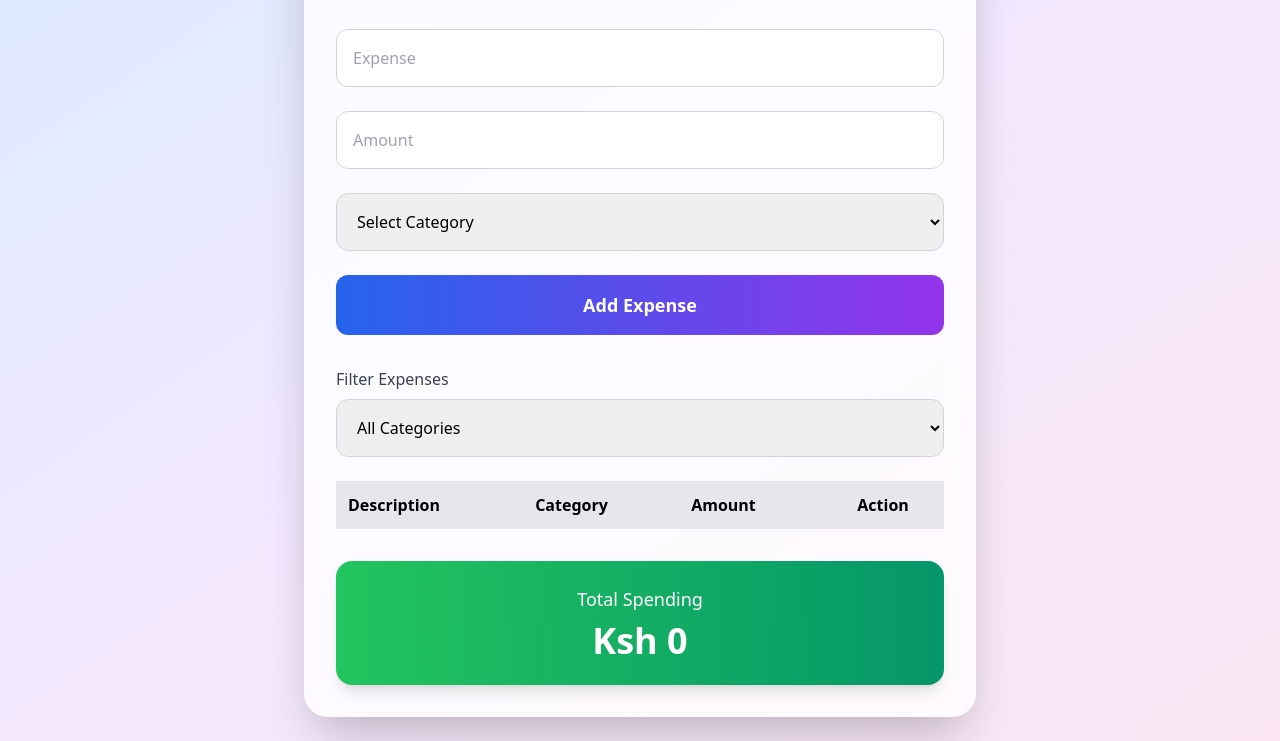
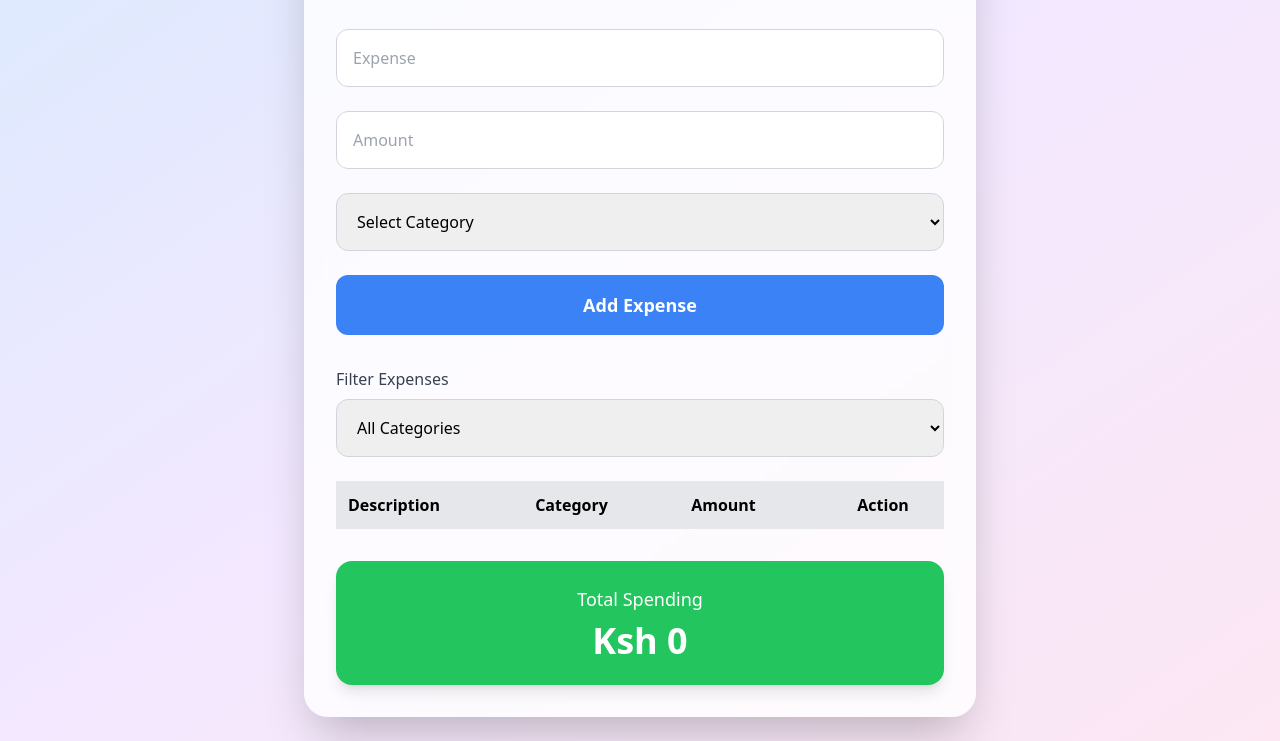
Before and after one commit to Idahk19/smart-expenses, a website with bundled scripts: page index.html in a window 1280 px wide. Shown: the part 131-872 px from the top of the page. Built offline with nearby package versions, Linux system fonts and the light colour scheme.

Commit message:
change button color

```diff
--- a/index.html
+++ b/index.html
@@ -55,7 +55,7 @@
 
             <button
                 id="addBtn"
-                class="w-full bg-gradient-to-r from-blue-600 to-purple-600 text-white py-4 rounded-xl font-semibold text-lg hover:scale-105 transition duration-300"
+                class="w-full bg-blue-500 text-white py-4 rounded-xl font-semibold text-lg hover:scale-105 transition duration-300"
             >
                 Add Expense
             </button>
@@ -100,7 +100,7 @@
 </div>
 
         <!-- Total -->
-        <div class="mt-8 bg-gradient-to-r from-green-500 to-emerald-600 text-white p-6 rounded-2xl text-center shadow-lg">
+        <div class="mt-8 bg-green-500 text-white p-6 rounded-2xl text-center shadow-lg">
             <p class="text-lg">Total Spending</p>
 
             <h2 class="text-4xl font-bold mt-2">
```
Also changed, not shown: 1 other file.
